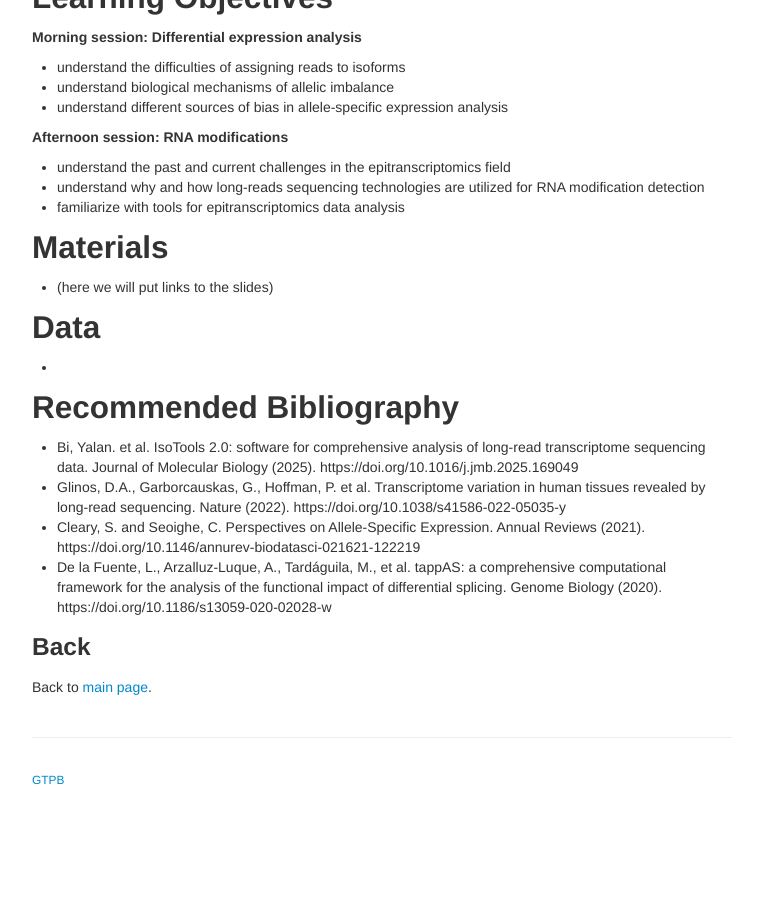
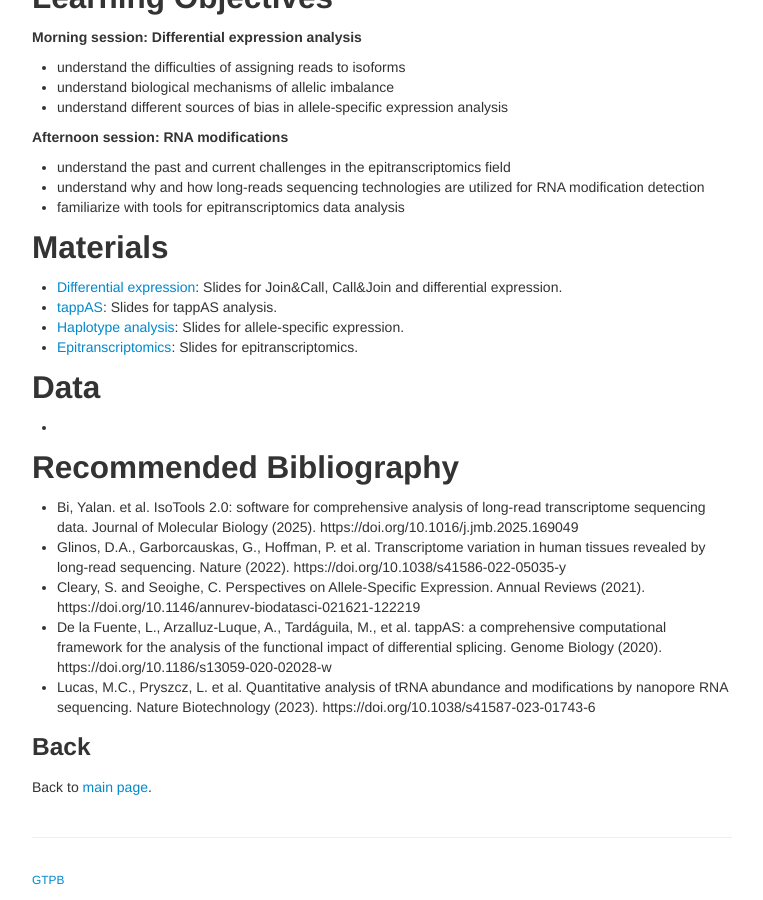
Before and after one commit to longTREC/summer_school, a Jekyll site: the page built from pages/day3.md, in a window 1280 px wide and 900 px high, scrolled down 1715 px. Shown: the whole window, without its empty margins (258-1021 px from the left). Built offline with Jekyll 4.4.1, drawn with Linux system fonts in a browser that asks for light colours; before the commit the page ends 2515 px from its top, so only the background shows below that.

Commit message:
Update day3.md

```diff
--- a/pages/day3.md
+++ b/pages/day3.md
@@ -53,7 +53,10 @@ schemadotorg:
 
 
 ## Materials
-* (here we will put links to the slides)
+* [Differential expression](theory/day3/Differential Expression.pdf): Slides for Join&Call, Call&Join and differential expression.
+* [tappAS](theory/day3/LongTREC_SummerSchool_tappAS.pptx): Slides for tappAS analysis.
+* [Haplotype analysis](https://github.com/longTREC/summer_school/blob/master/theory/day3/Haplotype%20analysis.pptx): Slides for allele-specific expression.
+* [Epitranscriptomics](theory/day3/LongTREC_SummerSchool_Epitranscriptomics_NoSpoilers.pdf): Slides for epitranscriptomics.
 
 
 ## Data
@@ -65,6 +68,7 @@ schemadotorg:
 * Glinos, D.A., Garborcauskas, G., Hoffman, P. et al. Transcriptome variation in human tissues revealed by long-read sequencing. Nature (2022). https://doi.org/10.1038/s41586-022-05035-y
 * Cleary, S. and Seoighe, C. Perspectives on Allele-Specific Expression. Annual Reviews (2021). https://doi.org/10.1146/annurev-biodatasci-021621-122219
 * De la Fuente, L., Arzalluz-Luque, A., Tardáguila, M., et al. tappAS: a comprehensive computational framework for the analysis of the functional impact of differential splicing. Genome Biology (2020). https://doi.org/10.1186/s13059-020-02028-w
+* Lucas, M.C., Pryszcz, L. et al. Quantitative analysis of tRNA abundance and modifications by nanopore RNA sequencing. Nature Biotechnology (2023). https://doi.org/10.1038/s41587-023-01743-6
 
 ### Back
 
```
